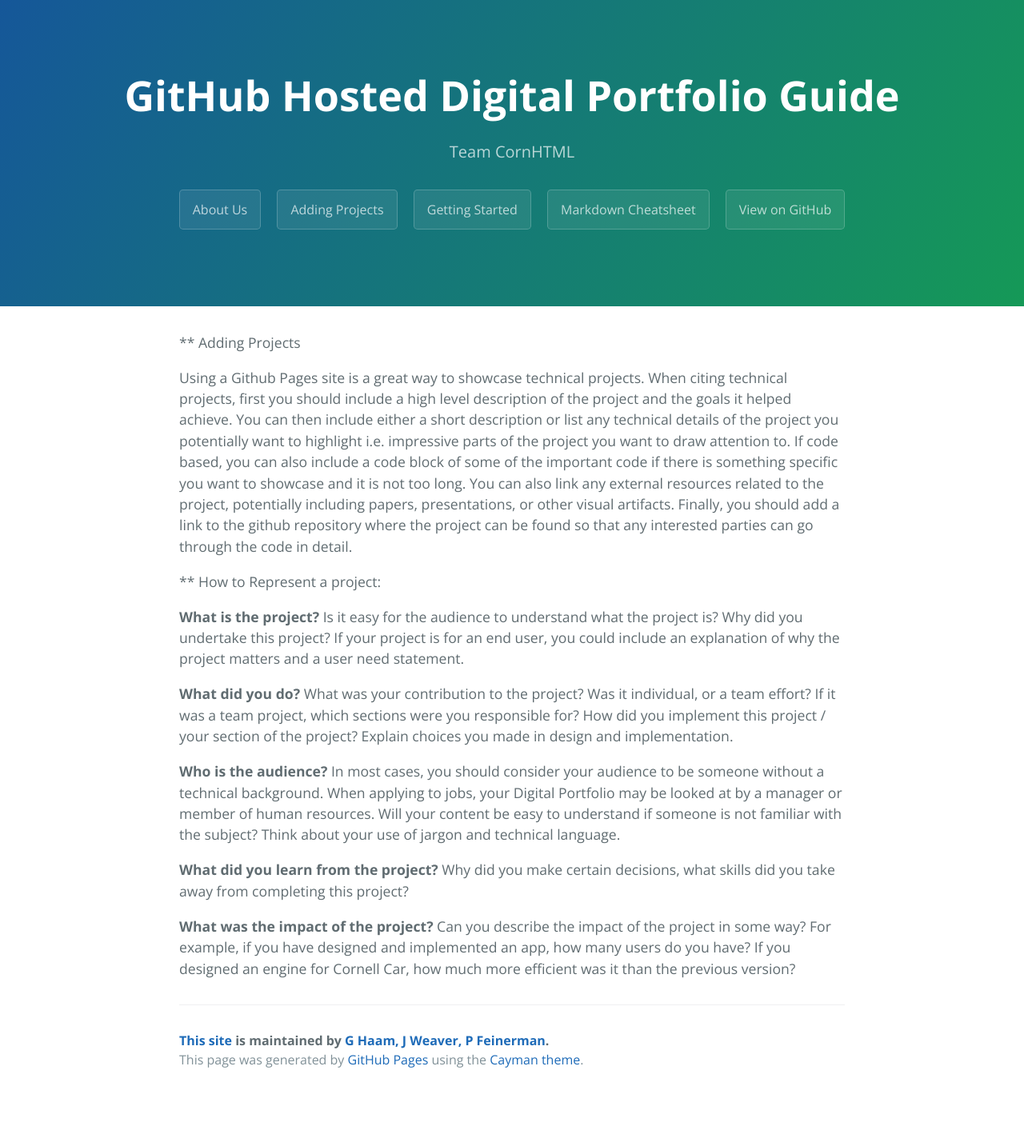
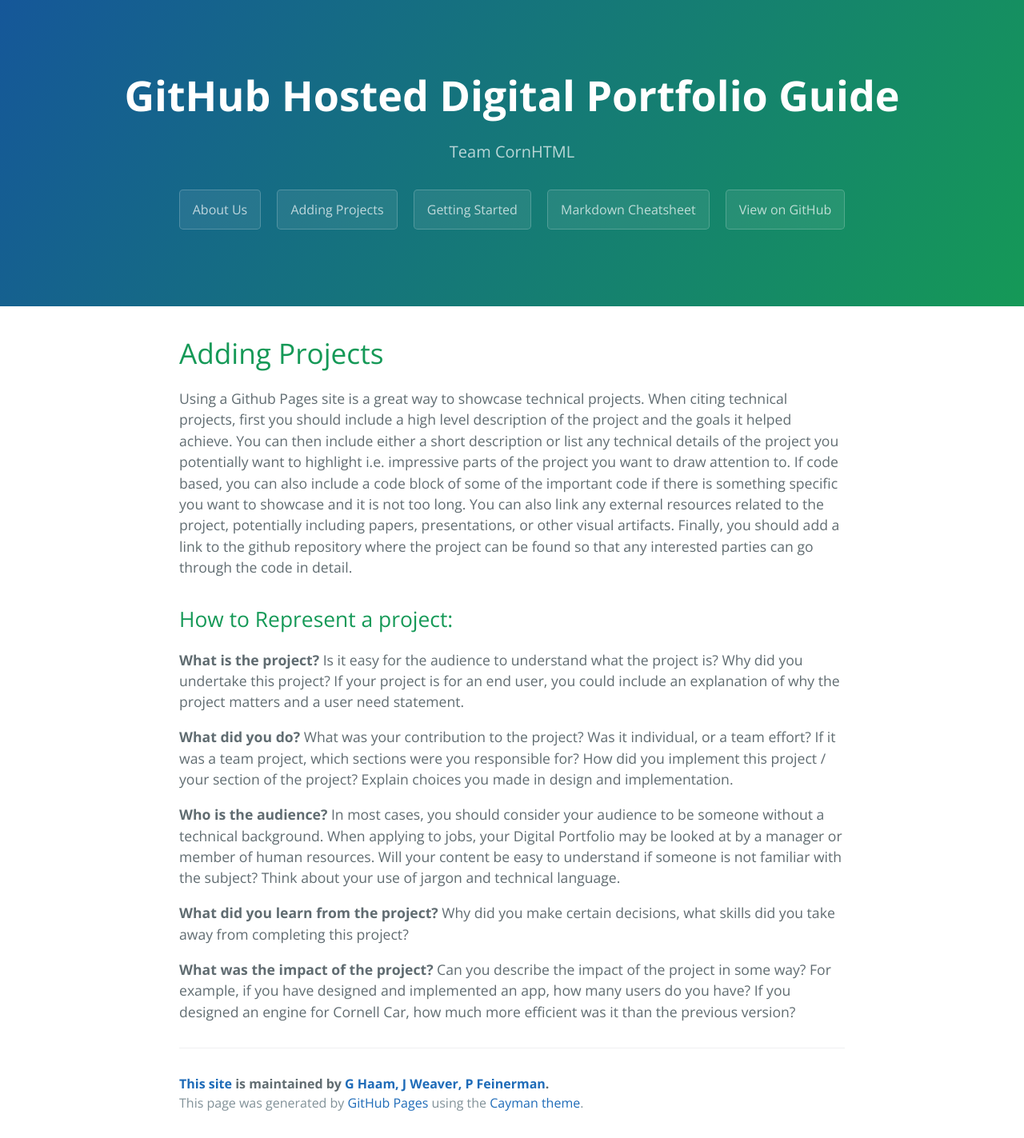
Before and after one commit to jdweaver14/guide, a Jekyll site: the page built from addingprojects.md, in a window 1280 px wide. Shown: the whole page at 80% size. Built offline with Jekyll 4.4.1, drawn with Linux system fonts in a browser that asks for light colours; before the commit the page ends 1369 px from its top, so only the background shows below that.

Commit message:
edit formatting

```diff
--- a/addingprojects.md
+++ b/addingprojects.md
@@ -4,11 +4,11 @@ layout: template
 filename: addingprojects
 ---
 
-** Adding Projects
+# Adding Projects
 
 Using a Github Pages site is a great way to showcase technical projects. When citing technical projects, first you should include a high level description of the project and the goals it helped achieve. You can then include either a short description or list any technical details of the project you potentially want to highlight i.e. impressive parts of the project you want to draw attention to. If code based, you can also include a code block of some of the important code if there is something specific you want to showcase and it is not too long. You can also link any external resources related to the project, potentially including papers, presentations, or other visual artifacts. Finally, you should add a link to the github repository where the project can be found so that any interested parties can go through the code in detail.
 
-** How to Represent a project:
+## How to Represent a project:
 
 **What is the project?**
 Is it easy for the audience to understand what the project is? Why did you undertake this project? If your project is for an end user, you could include an explanation of why the project matters and a user need statement.
```
